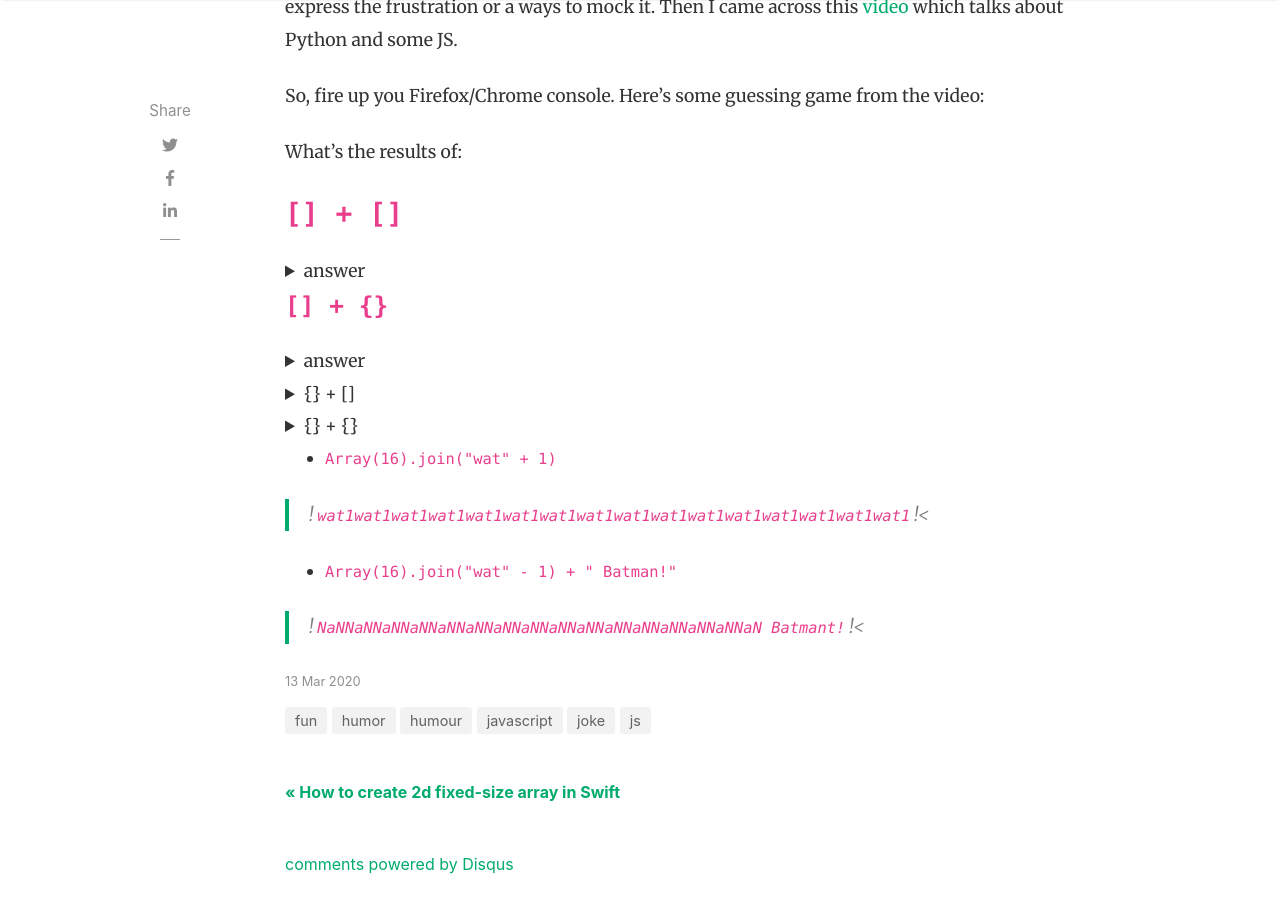
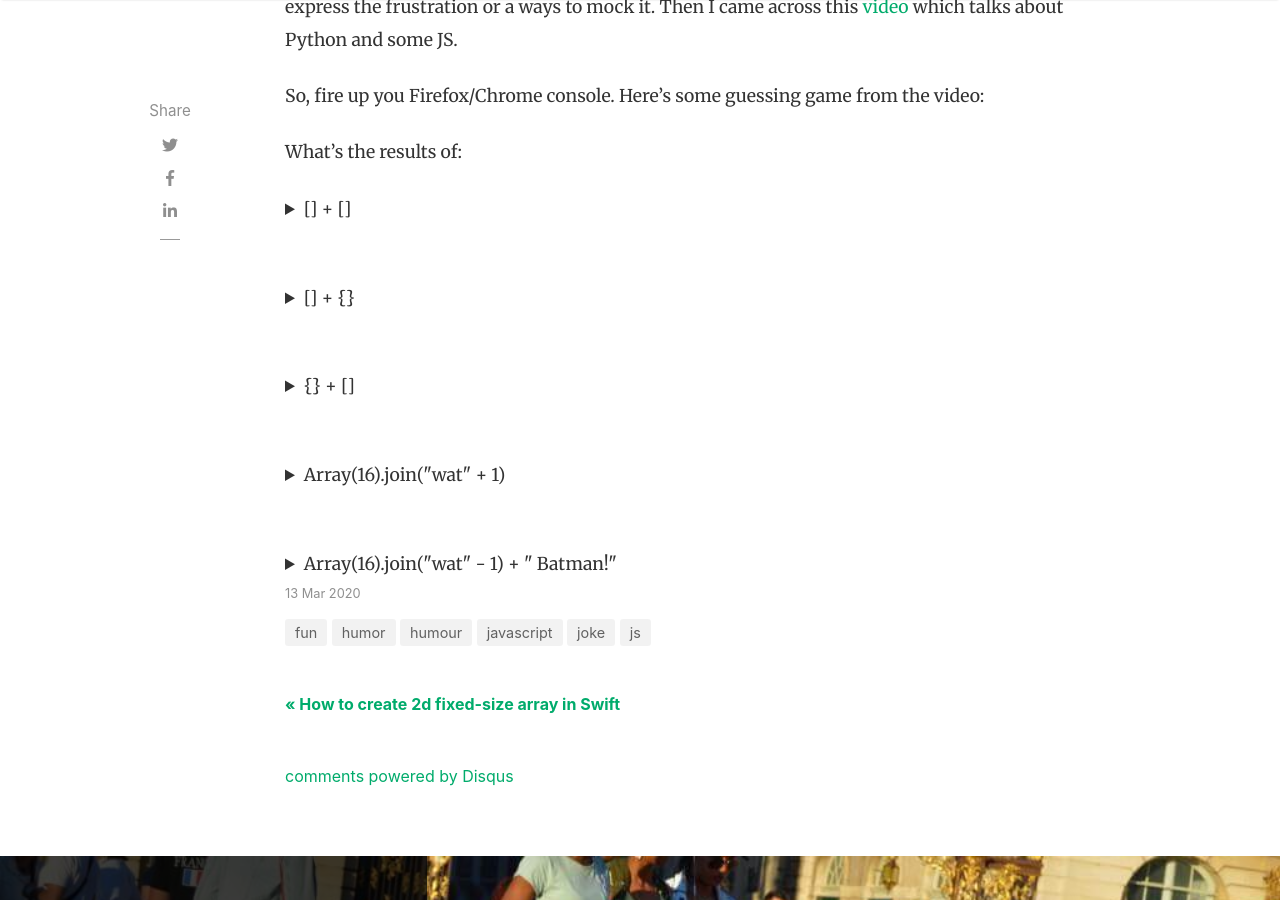
Before and after one commit to MarcoLeongDev/MarcoLeongDev.github.io, a Jekyll site: the page built from _posts/2020-03-13-javascript-nonsense.md, in a window 1280 px wide and 900 px high, scrolled down 322 px. Built offline with Jekyll 4.4.1, drawn with Linux system fonts in a browser that asks for light colours; nearby versions of some CDN libraries; comment, search, counter and statistics services are not loaded.

Commit message:
Update 2020-03-13-javascript-nonsense.md

```diff
--- a/_posts/2020-03-13-javascript-nonsense.md
+++ b/_posts/2020-03-13-javascript-nonsense.md
@@ -17,33 +17,31 @@ So, fire up you Firefox/Chrome console. Here's some guessing game from the video
 
 What's the results of:
 
-## `[] + []`
 <details>
-    <summary>answer</summary>
+    <summary>[] + []</summary>
     `"" // empty string`
 </details>
+<br/>
 
-### `[] + {}`
 <details>
-    <summary>answer</summary>
+    <summary>[] + {}</summary>
     [object Object] // an object
 </details>
+<br/>
 
 <details>
     <summary>{} + []</summary>
     0 // a number
 </details>
-
+<br/>
 
 <details>
-    <summary>{} + {}</summary>
-    NaN // Not-a-number
+    <summary>Array(16).join("wat" + 1)</summary>
+    wat1wat1wat1wat1wat1wat1wat1wat1wat1wat1wat1wat1wat1wat1wat1wat1
 </details>
+<br/>
 
-- `Array(16).join("wat" + 1)`
-
->! `wat1wat1wat1wat1wat1wat1wat1wat1wat1wat1wat1wat1wat1wat1wat1wat1` !<
-
-- `Array(16).join("wat" - 1) + " Batman!"`
-
->! `NaNNaNNaNNaNNaNNaNNaNNaNNaNNaNNaNNaNNaNNaNNaNNaN Batmant!` !<
+<details>
+    <summary>Array(16).join("wat" - 1) + " Batman!"</summary>
+    NaNNaNNaNNaNNaNNaNNaNNaNNaNNaNNaNNaNNaNNaNNaNNaN Batmant!
+</details>
```
